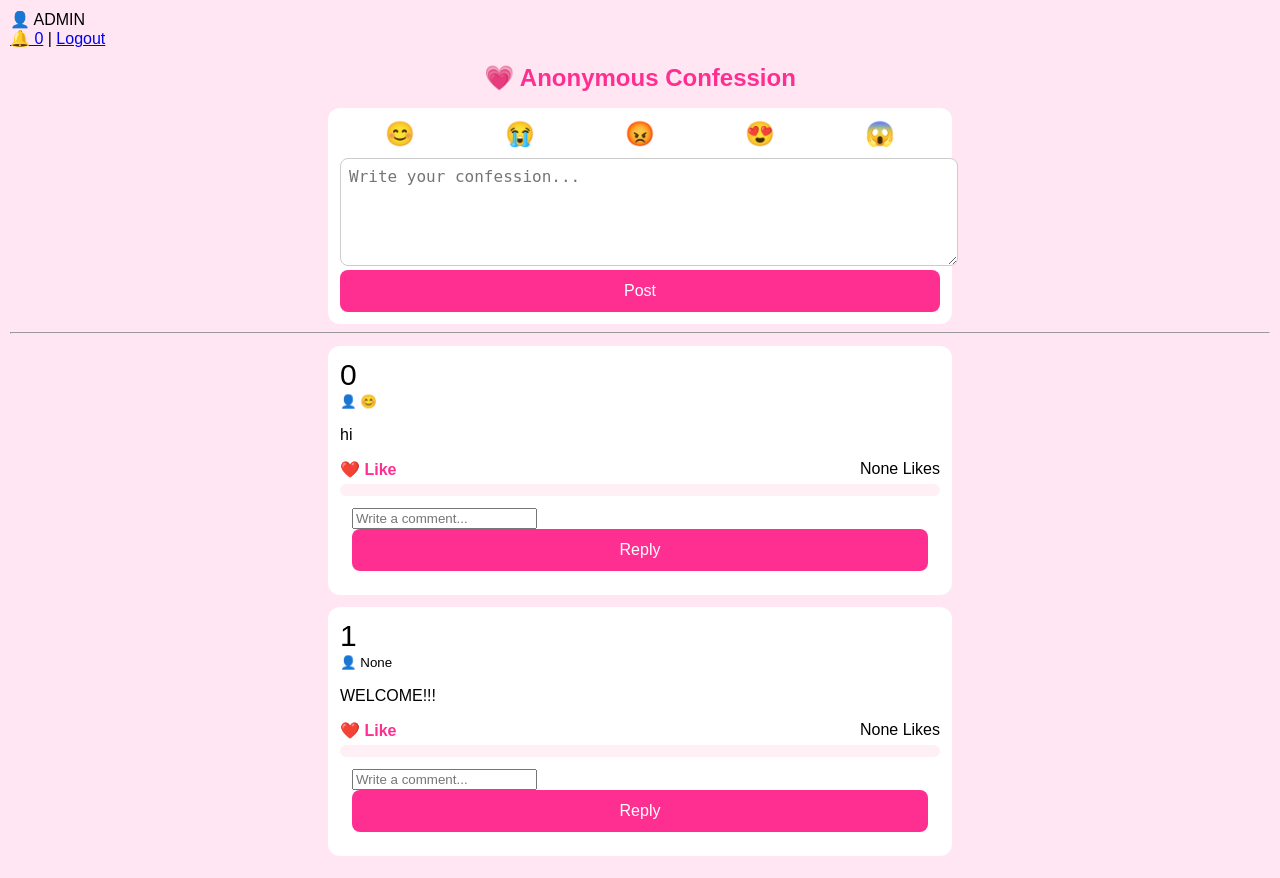
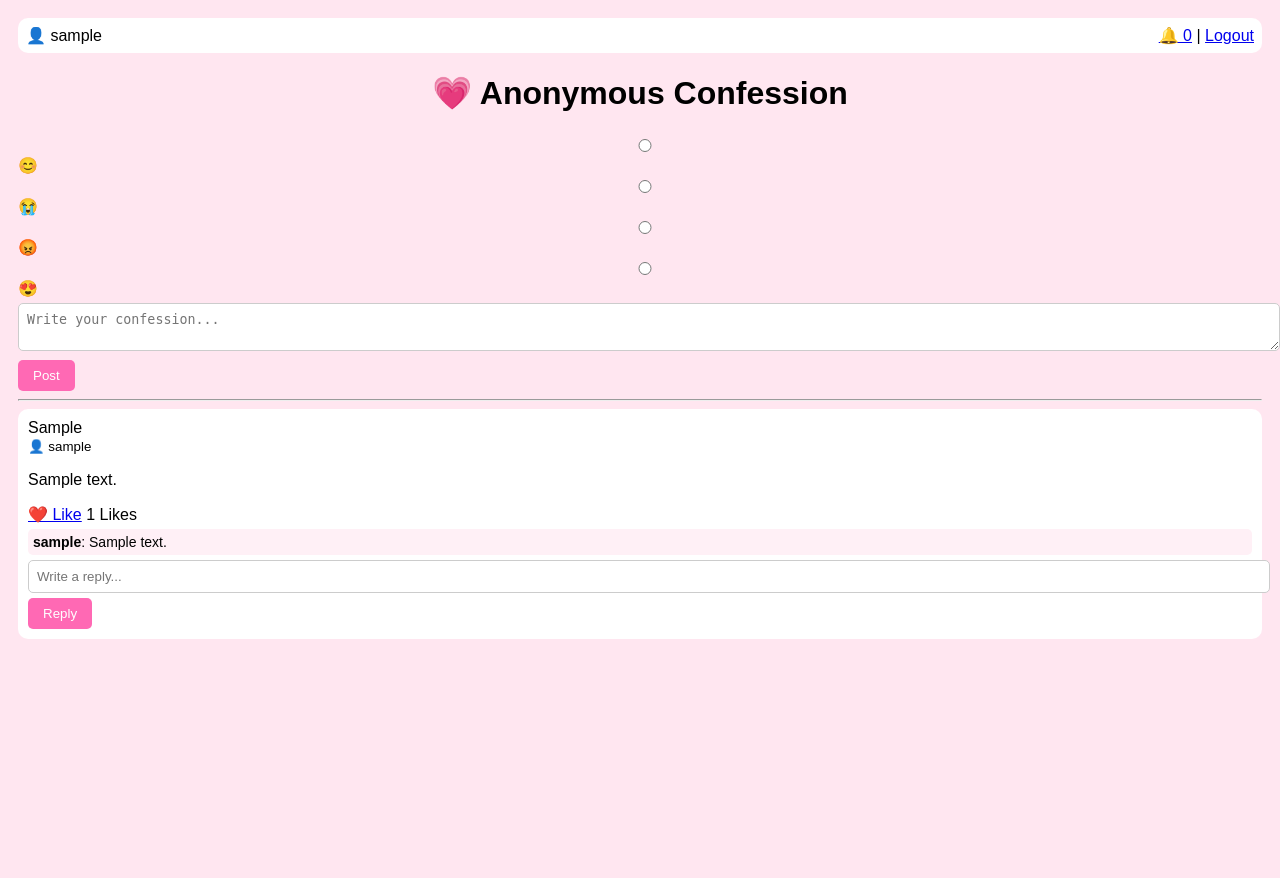
Before and after one commit to totosheyn-cyber/Group-3, a Flask app: page / in a window 1280 px wide. After the commit the page ends 639 px from the top, so only its background shows below. Run offline with Flask 3, Linux system fonts and the light colour scheme; a user stored in the database is signed in; data comes from the database, SQL or seed files in the repository; tables that the repository leaves empty hold one stand-in row (values such as "Sample post"); data that the repository does not hold is empty.

Commit message:
new data base

```diff
--- a/app.py
+++ b/app.py
@@ -12,7 +12,6 @@ def create_tables():
     db = get_db()
     c = db.cursor()
 
-    # Users
     c.execute("""
         CREATE TABLE IF NOT EXISTS users (
             id INTEGER PRIMARY KEY AUTOINCREMENT,
@@ -21,7 +20,6 @@ def create_tables():
         )
     """)
 
-    # Posts
     c.execute("""
         CREATE TABLE IF NOT EXISTS posts (
             id INTEGER PRIMARY KEY AUTOINCREMENT,
@@ -32,7 +30,6 @@ def create_tables():
         )
     """)
 
-    # Comments
     c.execute("""
         CREATE TABLE IF NOT EXISTS comments (
             id INTEGER PRIMARY KEY AUTOINCREMENT,
@@ -42,7 +39,6 @@ def create_tables():
         )
     """)
 
-    # Notifications
     c.execute("""
         CREATE TABLE IF NOT EXISTS notifications (
             id INTEGER PRIMARY KEY AUTOINCREMENT,
@@ -61,13 +57,13 @@ create_tables()
 @app.route("/register", methods=["GET", "POST"])
 def register():
     if request.method == "POST":
-        username = request.form["username"]
-        password = request.form["password"]
+        u = request.form["username"]
+        p = request.form["password"]
 
         try:
             db = get_db()
             c = db.cursor()
-            c.execute("INSERT INTO users VALUES (NULL, ?, ?)", (username, password))
+            c.execute("INSERT INTO users VALUES (NULL, ?, ?)", (u, p))
             db.commit()
             db.close()
             return redirect("/login")
@@ -80,17 +76,17 @@ def register():
 @app.route("/login", methods=["GET", "POST"])
 def login():
     if request.method == "POST":
-        username = request.form["username"]
-        password = request.form["password"]
+        u = request.form["username"]
+        p = request.form["password"]
 
         db = get_db()
         c = db.cursor()
-        c.execute("SELECT * FROM users WHERE username=? AND password=?", (username, password))
+        c.execute("SELECT * FROM users WHERE username=? AND password=?", (u, p))
         user = c.fetchone()
         db.close()
 
         if user:
-            session["user"] = username
+            session["user"] = u
             return redirect("/")
         return "Invalid login!"
 
@@ -113,22 +109,23 @@ def index():
 
     # Create post
     if request.method == "POST":
-        msg = request.form["message"]
-        emoji = request.form["emoji"]
-        username = session["user"]
+        msg = request.form.get("message")
+        emoji = request.form.get("emoji")
+        user = session["user"]
 
-        c.execute(
-            "INSERT INTO posts (message, emoji, username, likes) VALUES (?, ?, ?, 0)",
-            (msg, emoji, username)
-        )
-        db.commit()
+        if msg and emoji:
+            c.execute(
+                "INSERT INTO posts (message, emoji, username, likes) VALUES (?, ?, ?, 0)",
+                (msg, emoji, user)
+            )
+            db.commit()
 
     # Load posts
     c.execute("SELECT * FROM posts ORDER BY id DESC")
     posts = c.fetchall()
 
     # Load comments
-    c.execute("SELECT * FROM comments")
+    c.execute("SELECT * FROM comments ORDER BY id ASC")
     comments = c.fetchall()
 
     # Notification count
@@ -154,8 +151,11 @@ def comment(post_id):
     if not session.get("user"):
         return redirect("/login")
 
-    text = request.form["comment"]
-    username = session["user"]
+    text = request.form.get("comment")
+    user = session["user"]
+
+    if not text:
+        return redirect("/")
 
     db = get_db()
     c = db.cursor()
@@ -163,22 +163,24 @@ def comment(post_id):
     # Save comment
     c.execute(
         "INSERT INTO comments (post_id, username, comment) VALUES (?, ?, ?)",
-        (post_id, username, text)
+        (post_id, user, text)
     )
 
     # Find post owner
     c.execute("SELECT username FROM posts WHERE id=?", (post_id,))
-    owner = c.fetchone()[0]
+    row = c.fetchone()
 
-    # Create notification (if not self)
-    if owner != username:
-        c.execute(
-            "INSERT INTO notifications (username, text, seen) VALUES (?, ?, 0)",
-            (owner, f"{username} commented on your post")
-        )
+    if row:
+        owner = row[0]
+        if owner != user:
+            c.execute(
+                "INSERT INTO notifications (username, text, seen) VALUES (?, ?, 0)",
+                (owner, f"{user} replied to your post")
+            )
 
     db.commit()
     db.close()
+
     return redirect("/")
 
 # ---------------- PROFILE ----------------
@@ -187,26 +189,24 @@ def profile():
     if not session.get("user"):
         return redirect("/login")
 
-    username = session["user"]
+    user = session["user"]
     db = get_db()
     c = db.cursor()
 
-    # User posts
-    c.execute("SELECT * FROM posts WHERE username=? ORDER BY id DESC", (username,))
+    c.execute("SELECT * FROM posts WHERE username=? ORDER BY id DESC", (user,))
     my_posts = c.fetchall()
 
-    # Notifications
-    c.execute("SELECT * FROM notifications WHERE username=? ORDER BY id DESC", (username,))
+    c.execute("SELECT * FROM notifications WHERE username=? ORDER BY id DESC", (user,))
     notifications = c.fetchall()
 
-    # Mark notifications as seen
-    c.execute("UPDATE notifications SET seen=1 WHERE username=?", (username,))
+    # Mark notifications seen
+    c.execute("UPDATE notifications SET seen=1 WHERE username=?", (user,))
     db.commit()
     db.close()
 
     return render_template(
         "profile.html",
-        user=username,
+        user=user,
         posts=my_posts,
         notifications=notifications
     )
--- a/static/style.css
+++ b/static/style.css
@@ -1,105 +1,56 @@
 body {
-    font-family: Arial, sans-serif;
-    background: #ffe6f2;
-    margin: 0;
+    font-family: Arial;
+    background: #ffe6f0;
     padding: 10px;
 }
 
-h1 {
+h1, h2 {
     text-align: center;
-    color: #ff2f92;
-    font-size: 24px;
-}
-
-form {
-    background: white;
-    padding: 12px;
-    border-radius: 12px;
-    max-width: 600px;
-    margin: auto;
-}
-
-textarea {
-    width: 100%;
-    height: 90px;
-    border-radius: 8px;
-    border: 1px solid #ccc;
-    padding: 8px;
-    font-size: 16px;
-}
-
-.grade-select {
-    width: 100%;
-    padding: 10px;
-    margin: 10px 0;
-    border-radius: 8px;
-}
-
-button {
-    width: 100%;
-    background: #ff2f92;
-    color: white;
-    border: none;
-    padding: 12px;
-    border-radius: 8px;
-    font-size: 16px;
 }
 
 .post-box {
     background: white;
-    padding: 12px;
-    margin: 12px auto;
-    border-radius: 12px;
-    max-width: 600px;
-}
-
-.emoji-row {
-    display: flex;
-    justify-content: space-around;
-    font-size: 24px;
+    padding: 10px;
+    border-radius: 10px;
     margin-bottom: 10px;
 }
 
-.emoji-row input {
-    display: none;
+textarea, input {
+    width: 100%;
+    padding: 8px;
+    margin-top: 5px;
+    border-radius: 5px;
+    border: 1px solid #ccc;
 }
 
-.emoji-display {
-    font-size: 30px;
+button {
+    background: hotpink;
+    border: none;
+    color: white;
+    padding: 8px 15px;
+    border-radius: 5px;
+    margin-top: 5px;
 }
 
-.grade-label {
-    color: #ff2f92;
-    font-weight: bold;
+.top-bar {
+    display: flex;
+    justify-content: space-between;
+    background: white;
+    padding: 8px;
+    border-radius: 10px;
 }
 
-.like-row {
-    display: flex;
-    justify-content: space-between;
-    margin-top: 8px;
-}
-
-.like-row a {
-    text-decoration: none;
-    color: #ff2f92;
-    font-weight: bold;
-}
-
-/* Mobile */
-@media (max-width: 600px) {
-    h1 {
-        font-size: 20px;
-    }
+.emoji-row label {
+    margin-right: 10px;
 }
 
 .comments {
     background: #fff0f6;
-    padding: 6px;
-    border-radius: 6px;
+    padding: 5px;
+    border-radius: 5px;
     margin-top: 5px;
 }
 
 .comment {
     font-size: 14px;
-    margin-bottom: 4px;
 }
--- a/templates/index.html
+++ b/templates/index.html
@@ -2,7 +2,7 @@
 <html>
 <head>
     <title>Anonymous Confession</title>
-    <meta name="viewport" content="width=device-width, initial-scale=1.0">
+    <meta name="viewport" content="width=device-width, initial-scale=1">
     <link rel="stylesheet" href="/static/style.css">
 </head>
 <body>
@@ -23,7 +23,6 @@
         <label><input type="radio" name="emoji" value="😭"> 😭</label>
         <label><input type="radio" name="emoji" value="😡"> 😡</label>
         <label><input type="radio" name="emoji" value="😍"> 😍</label>
-        <label><input type="radio" name="emoji" value="😱"> 😱</label>
     </div>
 
     <textarea name="message" placeholder="Write your confession..." required></textarea>
@@ -43,10 +42,9 @@
         <span>{{ post[4] }} Likes</span>
     </div>
 
-    <!-- COMMENTS -->
     <div class="comments">
         {% for c in comments %}
-            {% if c[1] == post[0] %}
+            {% if c[1]|int == post[0]|int %}
                 <div class="comment">
                     <b>{{ c[2] }}</b>: {{ c[3] }}
                 </div>
@@ -55,7 +53,7 @@
     </div>
 
     <form action="/comment/{{ post[0] }}" method="post">
-        <input name="comment" placeholder="Write a comment..." required>
+        <input name="comment" placeholder="Write a reply..." required>
         <button>Reply</button>
     </form>
 </div>
```
Also changed, not shown: templates/login.html (+2 -7 lines), templates/profile.html (+5 -8 lines), templates/register.html (+2 -7 lines), confessions.db, 1 other file.
